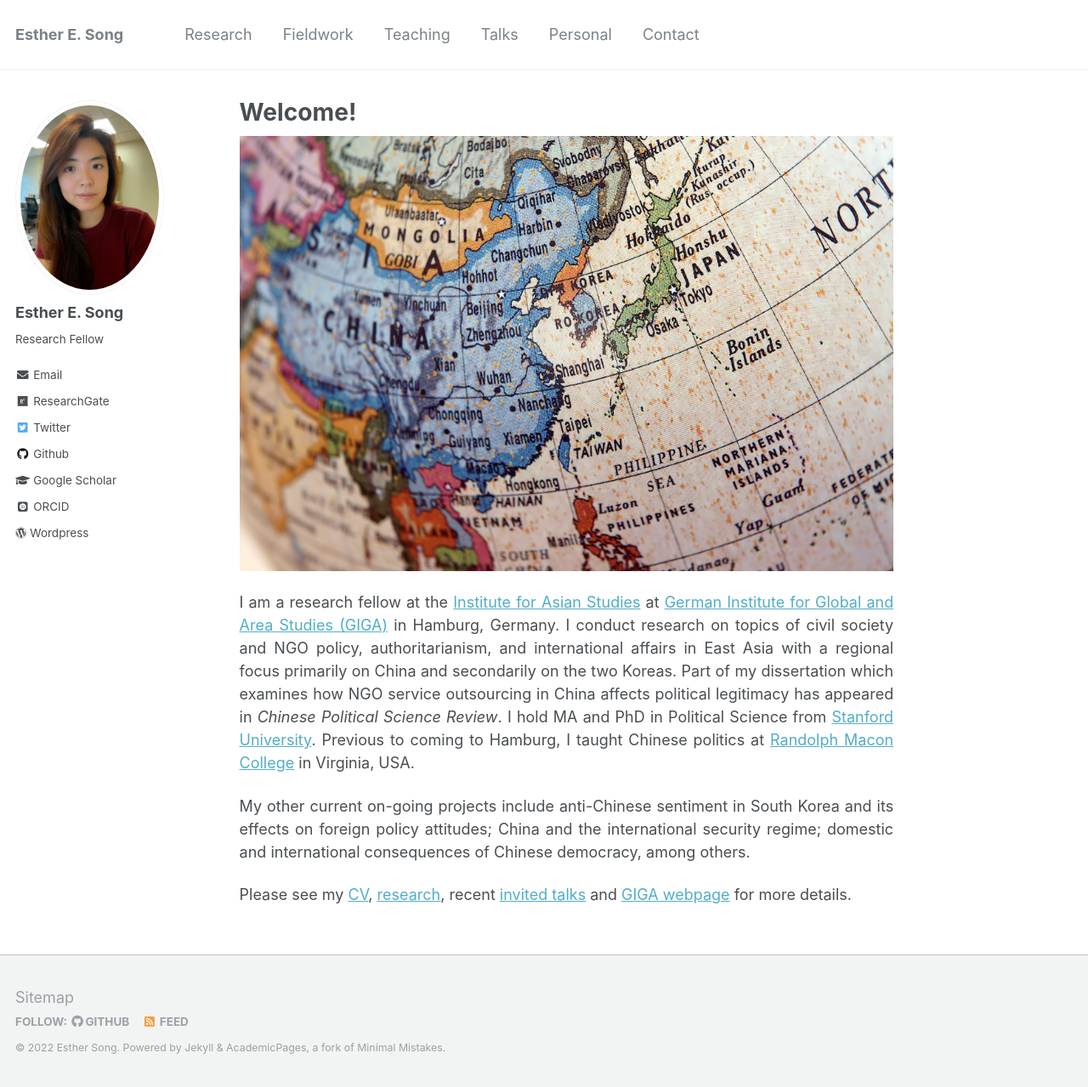
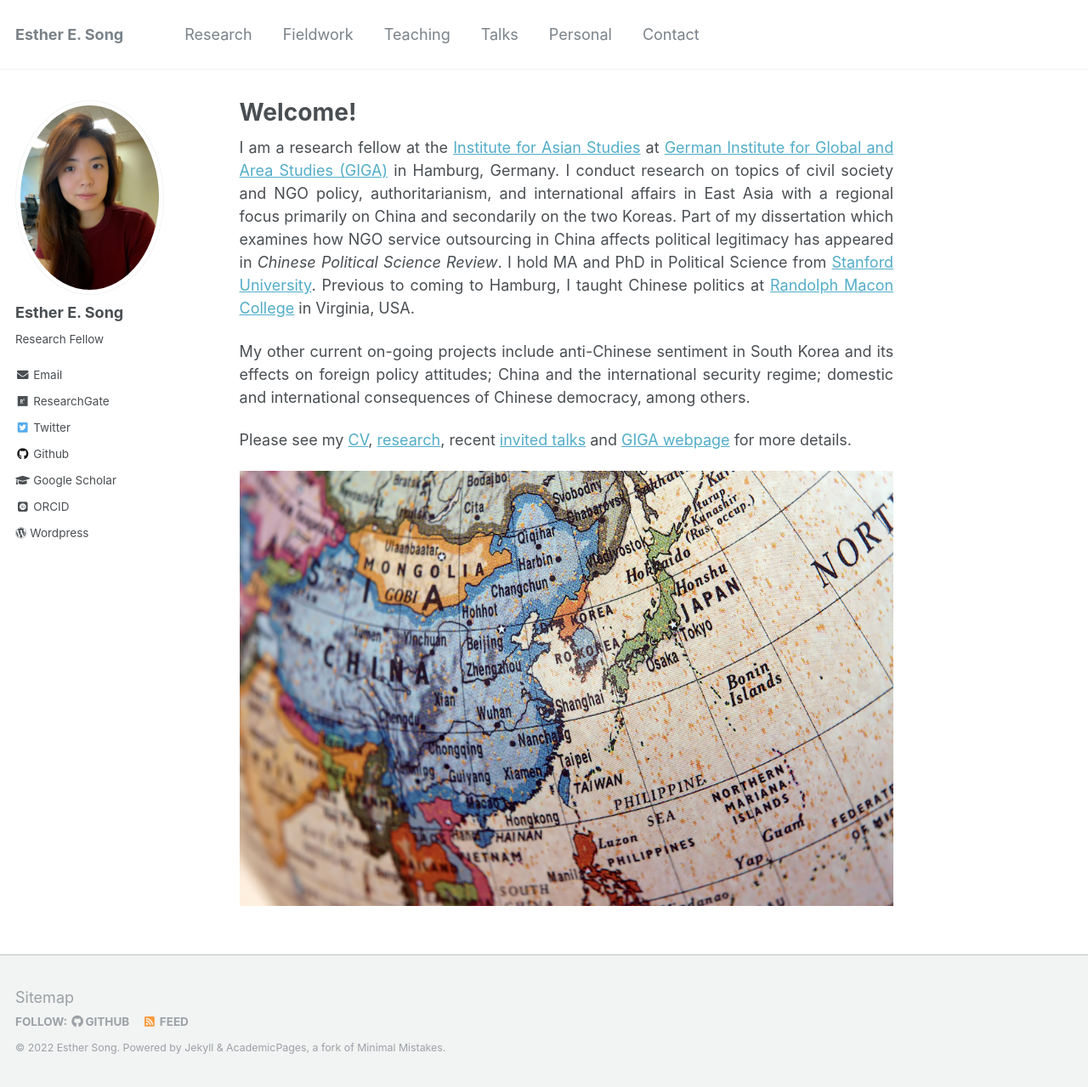
Before and after one commit to ehsong/ehsong.github.io, a Jekyll site: the page built from _pages/about.md, in a window 1280 px wide and 1279 px high. Shown: the whole window at 85% size. Built offline with Jekyll 4.4.1, drawn with Linux system fonts in a browser that asks for light colours; some web fonts are replaced.

Commit message:
Update about.md

```diff
--- a/_pages/about.md
+++ b/_pages/about.md
@@ -7,10 +7,10 @@ redirect_from:
   - /about/
   - /about.html
 ---
-![](/images/east_asia_resized.jpg)
-
 I am a research fellow at the [Institute for Asian Studies](https://www.giga-hamburg.de/en/institutes/giga-institute-for-asian-studies/) at [German Institute for Global and Area Studies (GIGA)](https://www.giga-hamburg.de/en/) in Hamburg, Germany. I conduct research on topics of civil society and NGO policy, authoritarianism, and international affairs in East Asia with a regional focus primarily on China and secondarily on the two Koreas. Part of my dissertation which examines how NGO service outsourcing in China affects political legitimacy has appeared in *Chinese Political Science Review*. I hold MA and PhD in Political Science from [Stanford University](https://stanford.edu). Previous to coming to Hamburg, I taught Chinese politics at [Randolph Macon College](https://www.rmc.edu/) in Virginia, USA.
 
 My other current on-going projects include anti-Chinese sentiment in South Korea and its effects on foreign policy attitudes; China and the international security regime; domestic and international consequences of Chinese democracy, among others.
 
 Please see my [CV](https://drive.google.com/file/d/1Pq94Pt9oJr5fHz2KTrb2gSu7ptCuZUJa/view?usp=sharing), [research](https://ehsong.github.io/research/), recent [invited talks](https://ehsong.github.io/talks/) and [GIGA webpage](https://www.giga-hamburg.de/en/the-giga/team/song-esther) for more details.
+
+![](/images/east_asia_resized.jpg)
```
